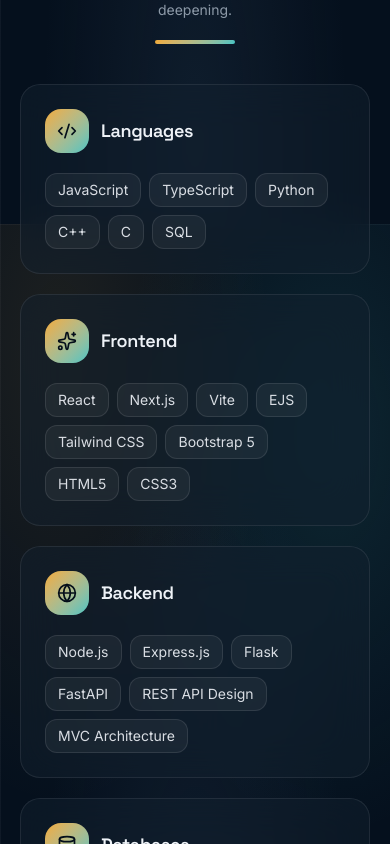
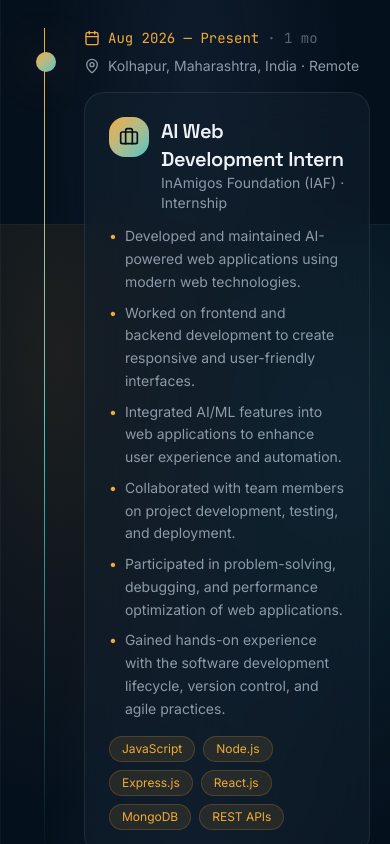
Before and after one commit to Yash-kitcoek/Portfolio, a React (Vite) app: page / in a window 390 px wide. Shown: the part 4840-5684 px from the top of the page. Built offline with nearby package versions, Linux system fonts and the light colour scheme.

Commit message:
updated code

```diff
--- a/src/App.tsx
+++ b/src/App.tsx
@@ -5,6 +5,7 @@ import { Stats } from "./components/portfolio/Stats";
 import { About } from "./components/portfolio/About";
 import { Approach } from "./components/portfolio/Approach";
 import { Education } from "./components/portfolio/Education";
+import { Experience } from "./components/portfolio/Experience";
 import { Skills } from "./components/portfolio/Skills";
 import { Projects } from "./components/portfolio/Projects";
 import { Resume } from "./components/portfolio/Resume";
@@ -23,6 +24,7 @@ export default function App() {
         <About />
         <Approach />
         <Education />
+        <Experience />
         <Skills />
         <Projects />
         <Resume />
--- a/src/components/portfolio/Certifications.tsx
+++ b/src/components/portfolio/Certifications.tsx
@@ -10,7 +10,7 @@ const certs = [
 
 export function Certifications() {
   return (
-    <Section id="certifications" index="07" eyebrow="Certifications" title="Continuous Learning">
+    <Section id="certifications" index="08" eyebrow="Certifications" title="Continuous Learning">
       <div className="grid sm:grid-cols-2 lg:grid-cols-3 gap-5 max-w-5xl mx-auto">
         {certs.map((c, i) => (
           <motion.div
--- a/src/components/portfolio/Contact.tsx
+++ b/src/components/portfolio/Contact.tsx
@@ -63,7 +63,7 @@ export function Contact() {
   };
 
   return (
-    <Section id="contact" index="08" eyebrow="Contact" title="Let's Build Together" subtitle="Have an opportunity, project, or just want to say hi? Drop a message.">
+    <Section id="contact" index="09" eyebrow="Contact" title="Let's Build Together" subtitle="Have an opportunity, project, or just want to say hi? Drop a message.">
       <div className="grid lg:grid-cols-5 gap-8 max-w-5xl mx-auto">
         <motion.div
           initial={{ opacity: 0, x: -20 }}
--- /dev/null
+++ b/src/components/portfolio/Experience.tsx
@@ -0,0 +1,85 @@
+import { motion } from "framer-motion";
+import { Section } from "./Section";
+import { Briefcase, Calendar, MapPin } from "lucide-react";
+
+const experiences = [
+  {
+    role: "AI Web Development Intern",
+    company: "InAmigos Foundation (IAF)",
+    type: "Internship",
+    period: "Aug 2026 — Present",
+    duration: "1 mo",
+    location: "Kolhapur, Maharashtra, India · Remote",
+    bullets: [
+      "Developed and maintained AI-powered web applications using modern web technologies.",
+      "Worked on frontend and backend development to create responsive and user-friendly interfaces.",
+      "Integrated AI/ML features into web applications to enhance user experience and automation.",
+      "Collaborated with team members on project development, testing, and deployment.",
+      "Participated in problem-solving, debugging, and performance optimization of web applications.",
+      "Gained hands-on experience with the software development lifecycle, version control, and agile practices.",
+    ],
+    skills: ["JavaScript", "Node.js", "Express.js", "React.js", "MongoDB", "REST APIs"],
+  },
+];
+
+export function Experience() {
+  return (
+    <Section id="experience" index="04" eyebrow="Experience" title="Where I've Worked">
+      <div className="max-w-3xl mx-auto relative">
+        <div className="absolute left-6 md:left-1/2 top-0 bottom-0 w-px bg-gradient-to-b from-primary via-accent to-transparent" />
+        {experiences.map((exp, i) => (
+          <motion.div
+            key={exp.role}
+            initial={{ opacity: 0, y: 30 }}
+            whileInView={{ opacity: 1, y: 0 }}
+            viewport={{ once: true }}
+            transition={{ duration: 0.6, delay: i * 0.1 }}
+            className="relative pl-16 md:pl-0 md:grid md:grid-cols-2 md:gap-12 mb-8"
+          >
+            <div className="absolute left-4 md:left-1/2 md:-translate-x-1/2 top-6 w-5 h-5 rounded-full bg-gradient-primary shadow-glow ring-4 ring-background" />
+            <div className="md:text-right md:pr-8">
+              <div className="inline-flex items-center gap-2 text-sm text-primary font-mono mb-2">
+                <Calendar className="w-4 h-4" /> {exp.period}
+                <span className="text-muted-foreground/60">· {exp.duration}</span>
+              </div>
+              <div className="text-muted-foreground text-sm flex md:justify-end items-center gap-2">
+                <MapPin className="w-4 h-4" /> {exp.location}
+              </div>
+            </div>
+            <div className="glass rounded-2xl p-6 md:ml-8 mt-4 md:mt-0">
+              <div className="flex items-start gap-3 mb-3">
+                <div className="w-10 h-10 rounded-xl bg-gradient-primary grid place-items-center shrink-0">
+                  <Briefcase className="w-5 h-5 text-primary-foreground" />
+                </div>
+                <div>
+                  <h3 className="font-display text-xl font-semibold">{exp.role}</h3>
+                  <p className="text-sm text-muted-foreground">
+                    {exp.company} · {exp.type}
+                  </p>
+                </div>
+              </div>
+              <ul className="space-y-2 mb-4">
+                {exp.bullets.map((b) => (
+                  <li key={b} className="text-sm text-muted-foreground leading-relaxed flex gap-2">
+                    <span className="text-primary shrink-0">•</span>
+                    <span>{b}</span>
+                  </li>
+                ))}
+              </ul>
+              <div className="flex flex-wrap gap-2 mt-4">
+                {exp.skills.map((t) => (
+                  <span
+                    key={t}
+                    className="text-xs px-3 py-1 rounded-full bg-primary/10 text-primary border border-primary/20"
+                  >
+                    {t}
+                  </span>
+                ))}
+              </div>
+            </div>
+          </motion.div>
+        ))}
+      </div>
+    </Section>
+  );
+}
--- a/src/components/portfolio/Navbar.tsx
+++ b/src/components/portfolio/Navbar.tsx
@@ -5,6 +5,7 @@ import { Menu, X } from "lucide-react";
 const links = [
   { href: "#home", label: "Home" },
   { href: "#about", label: "About" },
+  { href: "#experience", label: "Experience" },
   { href: "#skills", label: "Skills" },
   { href: "#projects", label: "Projects" },
   { href: "#approach", label: "Approach" },
--- a/src/components/portfolio/Projects.tsx
+++ b/src/components/portfolio/Projects.tsx
@@ -85,7 +85,7 @@ export function Projects() {
   return (
     <Section
       id="projects"
-      index="05"
+      index="06"
       eyebrow="Projects"
       title="Featured Work"
       subtitle="Things I've designed, built, and shipped."
--- a/src/components/portfolio/Resume.tsx
+++ b/src/components/portfolio/Resume.tsx
@@ -8,7 +8,7 @@ export function Resume() {
   return (
     <Section
       id="resume"
-      index="06"
+      index="07"
       eyebrow="Resume"
       title="Download My Resume"
       subtitle="Get a complete overview of my skills, projects, and education in one PDF."
--- a/src/components/portfolio/Skills.tsx
+++ b/src/components/portfolio/Skills.tsx
@@ -13,7 +13,7 @@ const groups = [
 
 export function Skills() {
   return (
-    <Section id="skills" index="04" eyebrow="Skills" title="Tech Stack & Toolkit" subtitle="Technologies I build with and concepts I'm deepening.">
+    <Section id="skills" index="05" eyebrow="Skills" title="Tech Stack & Toolkit" subtitle="Technologies I build with and concepts I'm deepening.">
       <div className="grid md:grid-cols-2 lg:grid-cols-3 gap-5">
         {groups.map((g, i) => (
           <motion.div
```
Also changed, not shown: 1 other file (tests, documents, lock files or other folders).
